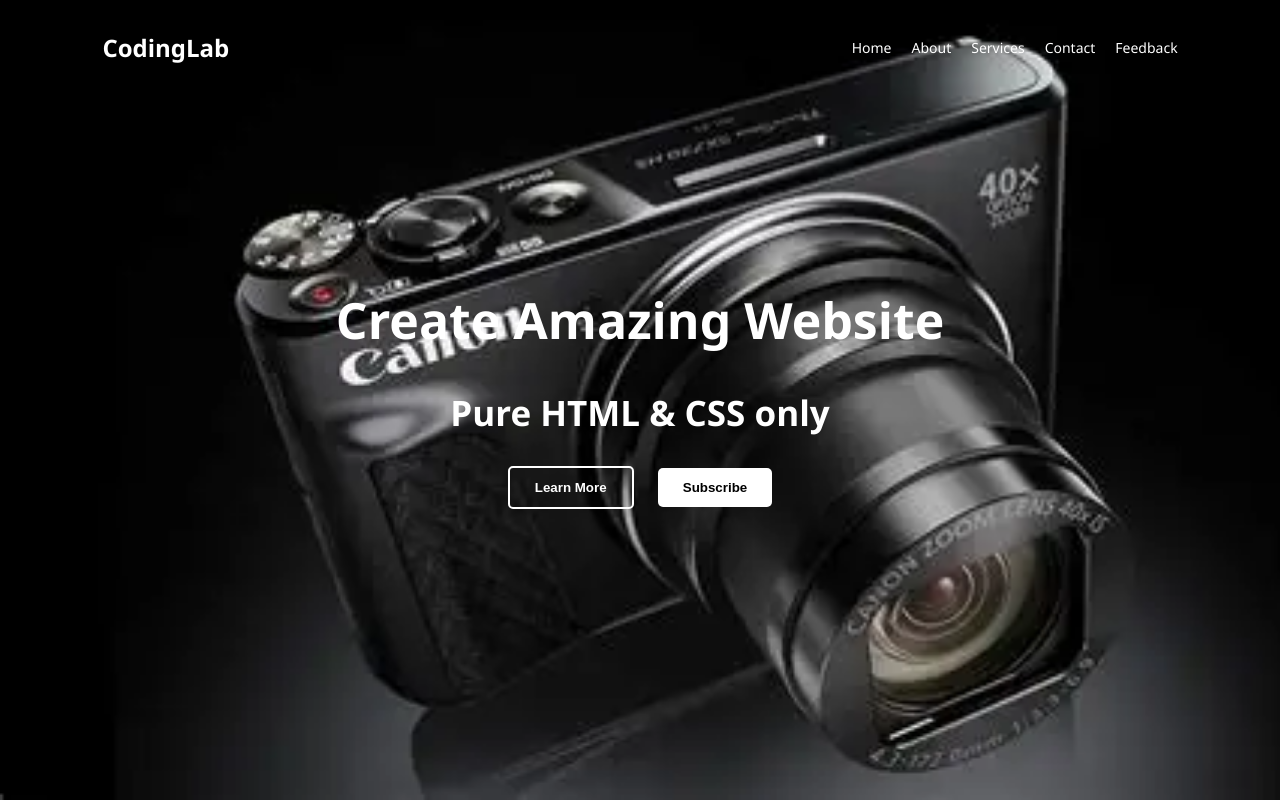
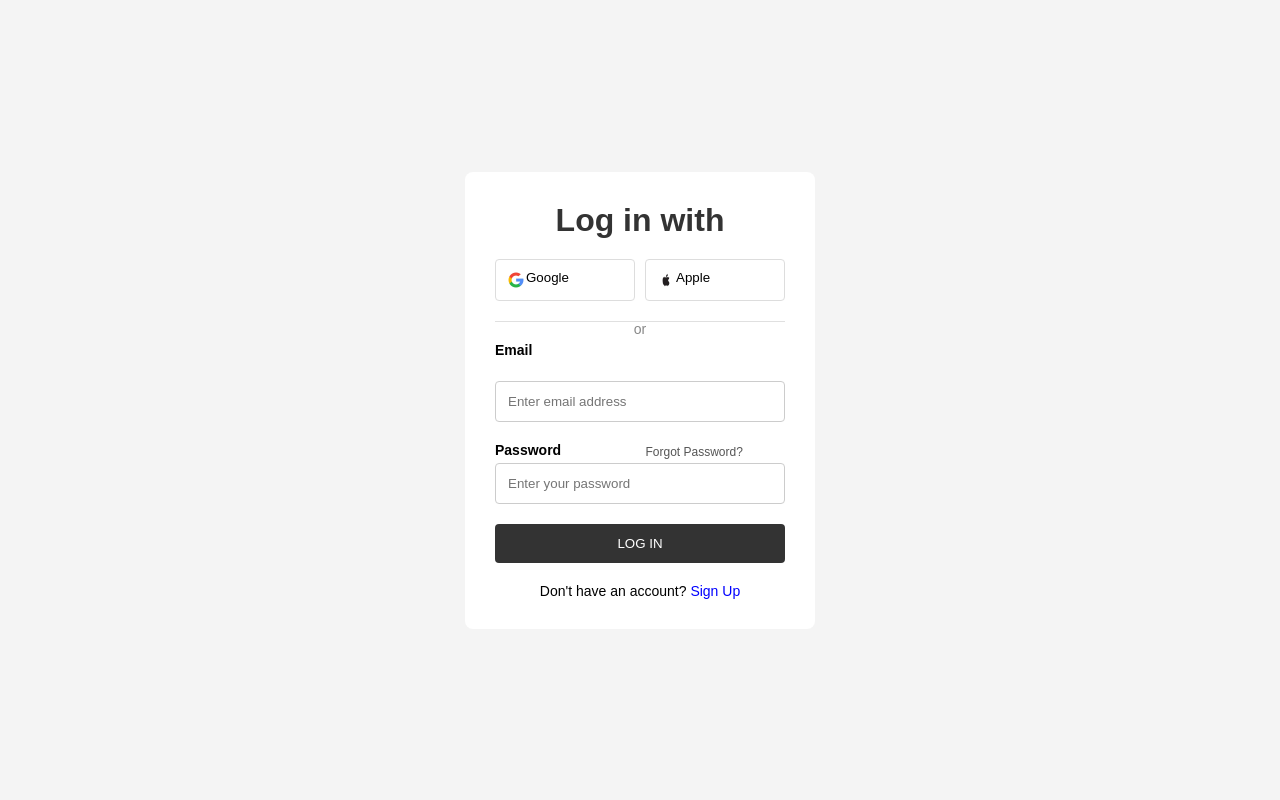
Before and after one commit to malanie237/full-stack-Assignment, a plain HTML site: page index.html in a window 1280 px wide. Drawn offline with Linux system fonts and the light colour scheme.

Commit message:
Add files via upload

```diff
--- a/index.html
+++ b/index.html
@@ -5,28 +5,36 @@
     <meta http-equiv="X-UA-Compatible" content="IE=edge">
     <meta name="viewport" content="width=device-width, initial-scale=1.0">
     <title>Document</title>
-    <link rel="stylesheet" href="style.css">
+    <link rel="stylesheet" href="styles.css">
 </head>
 <body>
-    <header class="hero">
-        <nav class="navbar">
-            <div class="logo">CodingLab</div>
-            <ul class="nav-links">
-                <li><a href="">Home</a></li>
-                <li><a href="">About</a></li>
-                <li><a href="">Services</a></li>
-                <li><a href="">Contact</a></li>
-                <li><a href="">Feedback</a></li>
-            </ul>
-        </nav>
-        <div class="content">
-            <h1>Create Amazing Website</h1>
-            <p>Pure HTML & CSS only </p>
-            <div class="buttons">
-                <button class="btn-outline">Learn More</button>
-                <button class="btn-filled">Subscribe</button>
+    <header class="login">
+        <h1>Log in with</h1>
+        <div class="button">
+            <button class="Google"><img src="google.webp" width="8px" height="8px">Google</button>
+            <button class="Apple"><img src="apple.png" width="8px" height="9px">Apple</button>
+        </div>
+        <div class="or">or</div>
+    <form>
+        <div class="input-group">
+            <label for="email">Email</label><br>
+            <input type="email" id="email" placeholder="Enter email address">
+
+        </div>
+        <div class="input-group">
+        <div class="label-row">
+            <label for="password" > Password</label><br>
+            <a href="" class="forgot">Forgot Password?</a><br>
             </div>
+            <input type="password" id="password" placeholder="Enter your password">
         </div>
+            <button type="Submit" class="Login-btn">LOG IN</button>
+        </form>
+            <p class="signup">Don't have an account? <a href ="">Sign Up</a></p>
+    </div>
+
+
+
     </header>
 </body>
 </html>
--- /dev/null
+++ b/styles.css
@@ -0,0 +1,112 @@
+*{
+    margin:0;
+    padding: 0;
+    box-sizing: border-box;
+    font-family: Arial, sans-serif;
+}
+body{
+    background-color:#f4f4f4;
+    display: flex;
+    justify-content: center;
+    align-items: center;
+    height: 100vh;
+}
+.login{
+background: white;
+padding: 30px;
+border-radius: 8px;
+box-shadow: 0 4px 10px rgba(0,0,0,0,1);
+width: 350px;
+text-align: center;
+}
+.button{
+    display: flex;
+    gap: 10px;
+    margin-bottom: 20px;
+}
+button img{
+    width: 20px;
+    height: 20px;
+    display: flex;
+}
+h1{
+    margin-bottom: 20px; color:#333;
+
+}
+.Google{
+  flex: 1;
+  padding: 10px ;
+  border: 1px solid #ddd;
+  background: white;
+  cursor: pointer;
+  border-radius: 4px;
+  display: flex;
+
+}
+.Apple{
+    flex: 1;
+    padding: 10px;
+    border: 1px solid #ddd;
+    background: white;
+    cursor: pointer;
+    border-radius: 4px;
+    display: flex;
+  }
+.or{
+    margin: 20px 0;
+    color: #888;
+font-size: 14px;
+    position: relative;
+    flex: 1;
+    height: 1px;
+    background-color: #e0e0e0;
+padding: 0 15px;
+
+
+}
+form{
+    text-align: left;
+
+}
+label{
+    display: block;
+    margin-bottom: 5px;
+    font-size: 14px;
+    font-weight: bold;
+}
+input{
+    width: 100%;
+    padding: 12px;
+    margin-bottom: 20px;
+    border: 1px solid #ccc;
+    border-radius: 4px;
+}
+.label-row{
+    display: flex;
+    justify-content: space-between;
+    align-items: center;
+
+}
+.forgot{
+    font-size: 12px;
+    color: #555;
+    text-decoration: none;
+}
+.Login-btn{
+width: 100%;
+padding: 12px;
+background: #333;
+color: white;
+border: none;
+border-radius: 4px;
+cursor: pointer;
+}
+.signup{
+    margin-top: 20px;
+    font-size: 14px;
+
+}
+.signup a{
+    color: blue;
+    text-decoration: none;
+}
```
Also changed, not shown: apple.png (added), google.webp (added).
